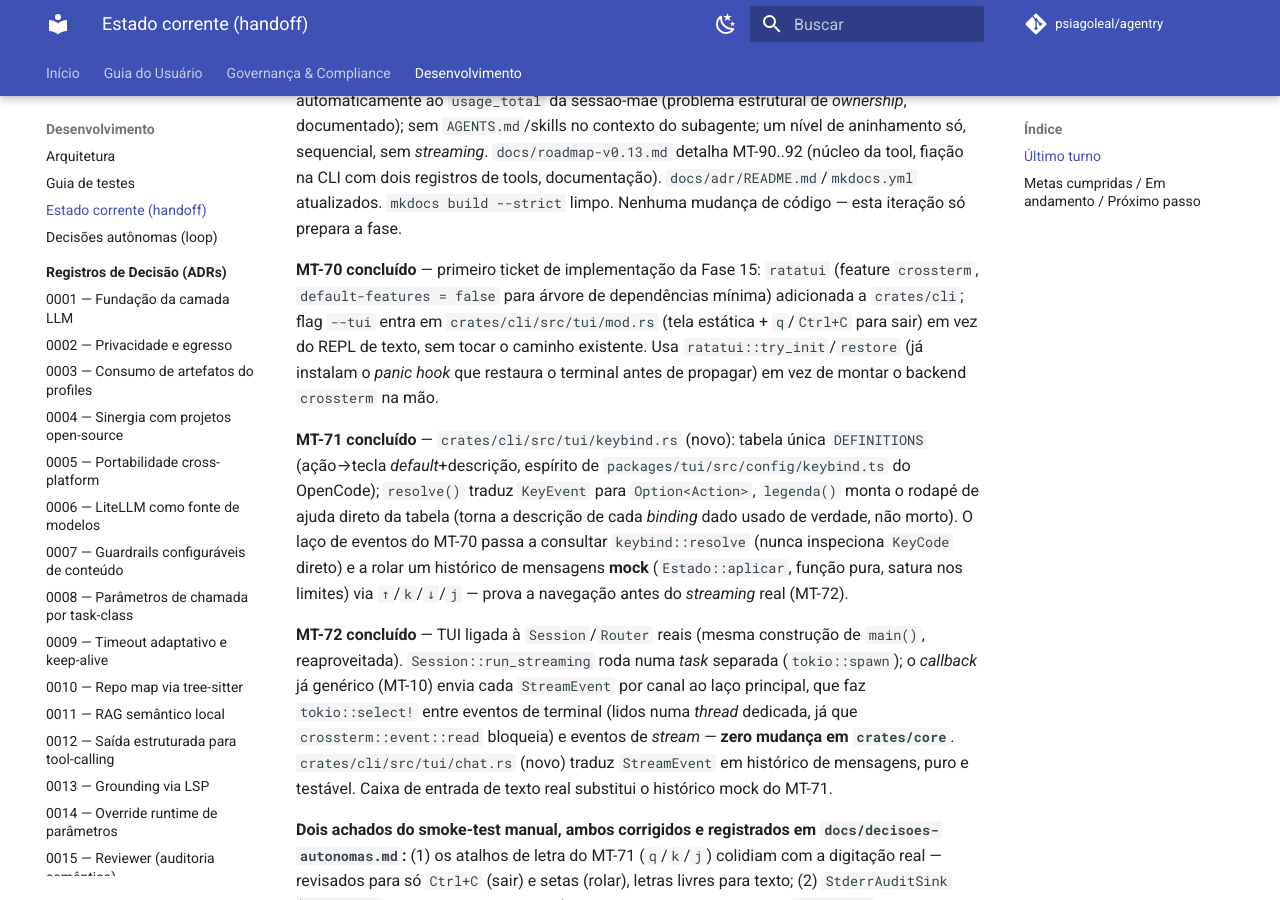
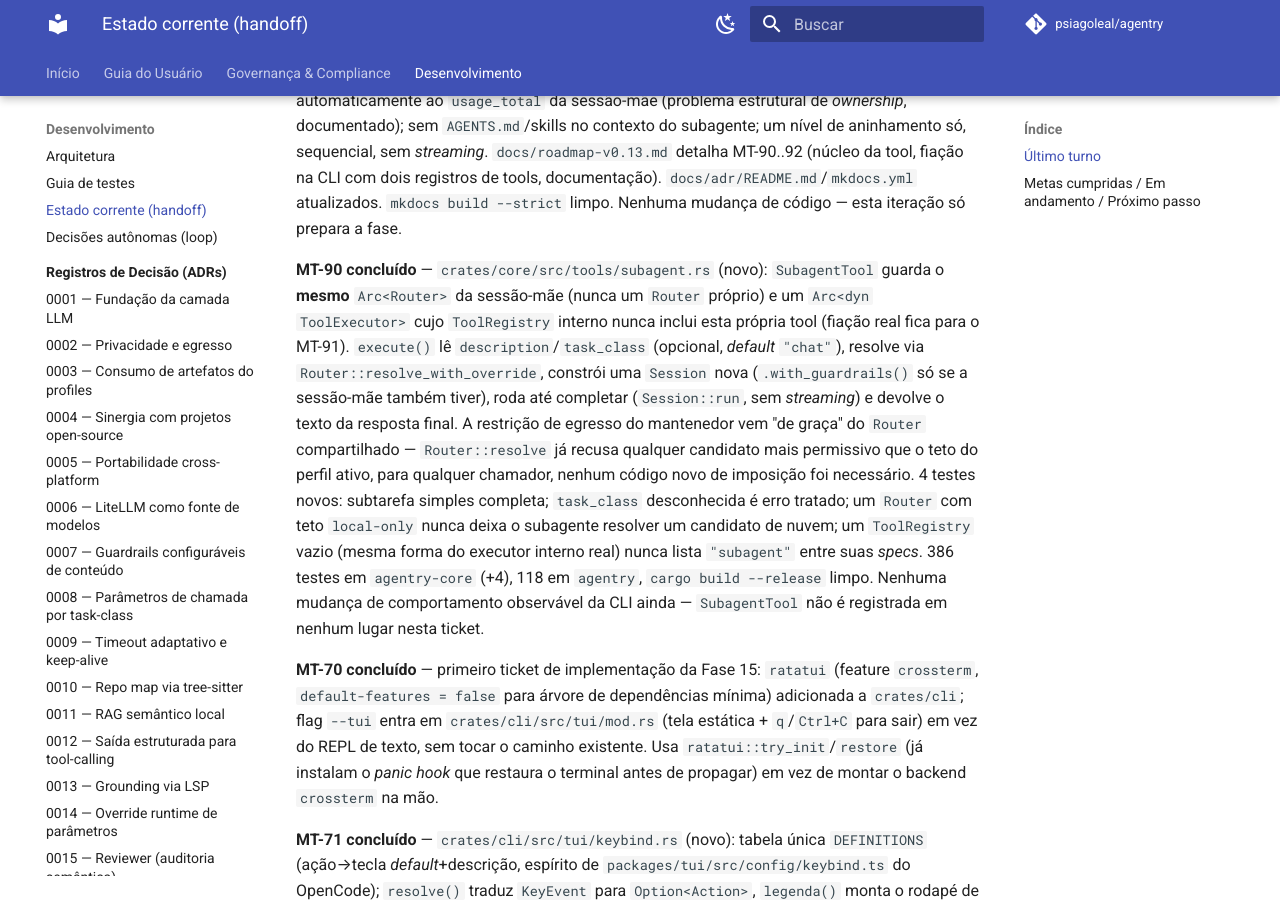
Before and after one commit to psiagoleal/agentry, an MkDocs documentation site: the page built from docs/CURRENT-STATE.md, in a window 1280 px wide and 900 px high, scrolled down 7933 px. Built offline with MkDocs 1.6.1 and Material for MkDocs 9.7.7, drawn with Linux system fonts in a browser that asks for light colours; comment, search, counter and statistics services are not loaded.

Commit message:
docs(handoff): marca MT-90 concluído; próximo passo é o MT-91
{agente: Claude Code; modelo: claude-sonnet-5}

```diff
--- a/docs/CURRENT-STATE.md
+++ b/docs/CURRENT-STATE.md
@@ -324,6 +324,23 @@
   fiação na CLI com dois registros de tools, documentação). `docs/adr/README.md`/`mkdocs.yml`
   atualizados. `mkdocs build --strict` limpo. Nenhuma mudança de código — esta iteração só
   prepara a fase.
+
+  **MT-90 concluído** — `crates/core/src/tools/subagent.rs` (novo): `SubagentTool` guarda o
+  **mesmo** `Arc<Router>` da sessão-mãe (nunca um `Router` próprio) e um
+  `Arc<dyn ToolExecutor>` cujo `ToolRegistry` interno nunca inclui esta própria tool (fiação
+  real fica para o MT-91). `execute()` lê `description`/`task_class` (opcional, *default*
+  `"chat"`), resolve via `Router::resolve_with_override`, constrói uma `Session` nova
+  (`.with_guardrails()` só se a sessão-mãe também tiver), roda até completar
+  (`Session::run`, sem *streaming*) e devolve o texto da resposta final. A restrição de
+  egresso do mantenedor vem "de graça" do `Router` compartilhado — `Router::resolve` já
+  recusa qualquer candidato mais permissivo que o teto do perfil ativo, para qualquer
+  chamador, nenhum código novo de imposição foi necessário. 4 testes novos: subtarefa simples
+  completa; `task_class` desconhecida é erro tratado; um `Router` com teto `local-only` nunca
+  deixa o subagente resolver um candidato de nuvem; um `ToolRegistry` vazio (mesma forma do
+  executor interno real) nunca lista `"subagent"` entre suas *specs*. 386 testes em
+  `agentry-core` (+4), 118 em `agentry`, `cargo build --release` limpo. Nenhuma mudança de
+  comportamento observável da CLI ainda — `SubagentTool` não é registrada em nenhum lugar
+  nesta ticket.
 
   **MT-70 concluído** — primeiro ticket de implementação da Fase 15: `ratatui` (feature
   `crossterm`, `default-features = false` para árvore de dependências mínima) adicionada a
@@ -1591,21 +1608,29 @@
   `docs/adr/README.md`/`mkdocs.yml` atualizados. `mkdocs build --strict` limpo. Nenhuma
   mudança de código — esta iteração só prepara a fase.
 
+- [x] **MT-90** — `crates/core/src/tools/subagent.rs` (novo): `SubagentTool` guarda o mesmo
+  `Arc<Router>` da sessão-mãe e um `Arc<dyn ToolExecutor>` cujo `ToolRegistry` interno não
+  inclui a própria tool `subagent`; `execute()` resolve via `Router::resolve_with_override`,
+  constrói e roda uma `Session` nova até completar (sem *streaming*), devolve o texto final.
+  4 testes novos (inclusive um `Router` com teto `local-only` nunca deixando o subagente
+  resolver um candidato de nuvem). 386 testes em `agentry-core` (+4), 118 em `agentry`,
+  `cargo build --release` limpo. Nenhuma mudança de comportamento observável da CLI ainda.
+
 **Em andamento:** nada pendente — árvore de trabalho limpa, tudo commitado. **Fase 18
 concluída inteira (MT-86..89)**; **Fase 19 preparada** (ADR-0031 `Proposed`,
-`docs/roadmap-v0.13.md`, MT-90..92).
-
-**Próximo passo:** **MT-90** (`docs/roadmap-v0.13.md`, `crates/core/src/tools/subagent.rs`) —
-`SubagentTool` (novo): guarda o mesmo `Arc<Router>` da sessão-mãe e um `Arc<dyn ToolExecutor>`
-cujo `ToolRegistry` interno não inclui a própria tool `subagent`; `execute()` resolve via
-`Router::resolve`/`resolve_with_override`, constrói e roda uma `Session` nova até completar
-(sem *streaming*), devolve o texto final. Primeiro ticket de implementação da Fase 19. Outros
-itens em aberto, sem ticket: **memória entre sessões** e **multimodal** (Fase 20+) já têm a
-pergunta de design respondida pelo mantenedor (ver `docs/roadmap-longo-prazo.md` §Fase 20+),
-mas ainda sem ADR/tickets — preparar quando a Fase 19 concluir; deploy do site MkDocs (GitHub
-Pages) — decisão explícita do usuário de não fazer ainda; CI multi-SO ainda não observado
-verde (falta um push que dispare a matriz); backlog independente do
-`ai-coding-agent-profiles` (ADRs 0001-0005 — RTK/OKF pendentes de reanálise de maturidade,
+`docs/roadmap-v0.13.md`, MT-90..92); **MT-90 concluído**.
+
+**Próximo passo:** **MT-91** (`docs/roadmap-v0.13.md`, `crates/cli/src/main.rs`) — fiação na
+CLI: refatora a construção de tools para uma lista reutilizável de `Arc<dyn Tool>`, registrada
+em **dois** `ToolRegistry` (um sem `SubagentTool`, vira o executor interno do subagente; outro
+com `SubagentTool`, vira o executor da sessão principal de verdade). Segundo ticket de
+implementação da Fase 19. Outros itens em aberto, sem ticket: **memória entre sessões** e
+**multimodal** (Fase 20+) já têm a pergunta de design respondida pelo mantenedor (ver
+`docs/roadmap-longo-prazo.md` §Fase 20+), mas ainda sem ADR/tickets — preparar quando a
+Fase 19 concluir; deploy do site MkDocs (GitHub Pages) — decisão explícita do usuário de não
+fazer ainda; CI multi-SO ainda não observado verde (falta um push que dispare a matriz);
+backlog independente do `ai-coding-agent-profiles` (ADRs 0001-0005 — RTK/OKF pendentes de
+reanálise de maturidade,
 perfis base+overlay/skills executáveis/config de serviços pendentes de validação de
 implementação).
 
```
Also changed, not shown: other parts of docs/CURRENT-STATE.md (+1 -1 lines), docs/roadmap-v0.13.md (+1 -1 lines).
